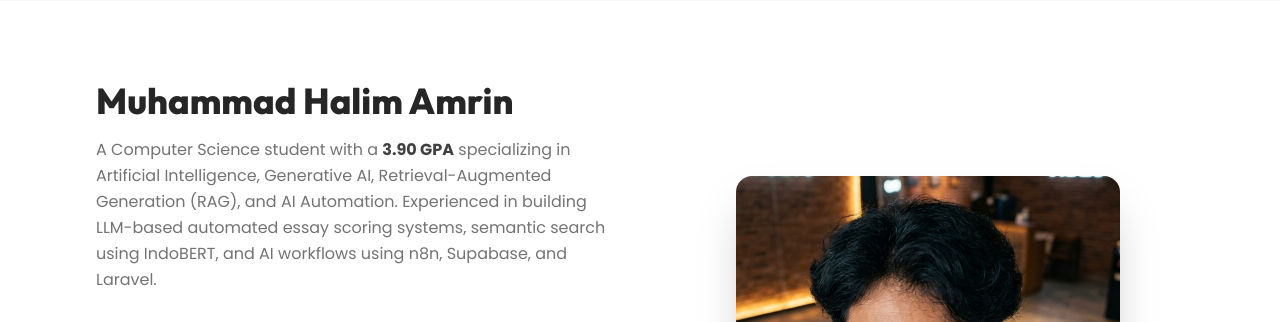
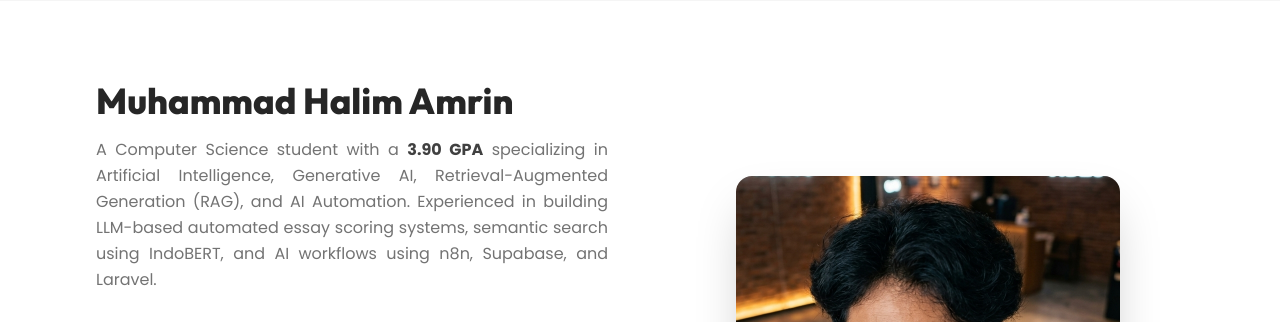
Before and after one commit to halimamrin312/halimamrin312.github.io, a website: page index.html in a window 1280 px wide. Shown: the part 800-1122 px from the top of the page. Drawn offline with nearby package versions, Linux system fonts and the light colour scheme.

Commit message:
daily udpate

```diff
--- a/index.html
+++ b/index.html
@@ -108,7 +108,7 @@
                         <h2 class="font-[Outfit,sans-serif] font-extrabold text-4xl text-neutral-800">
                             Muhammad Halim Amrin
                         </h2>
-                        <p class="text-neutral-500 leading-relaxed">
+                        <p class="text-neutral-500 leading-relaxed text-justify">
                             A Computer Science student with a <strong class="text-neutral-700">3.90 GPA</strong> specializing in Artificial Intelligence, Generative AI, Retrieval-Augmented Generation (RAG), and AI Automation. Experienced in building LLM-based automated essay scoring systems, semantic search using IndoBERT, and AI workflows using n8n, Supabase, and Laravel.
                         </p>
                     </div>
```
Also changed, not shown: README.md, css/style.css.
